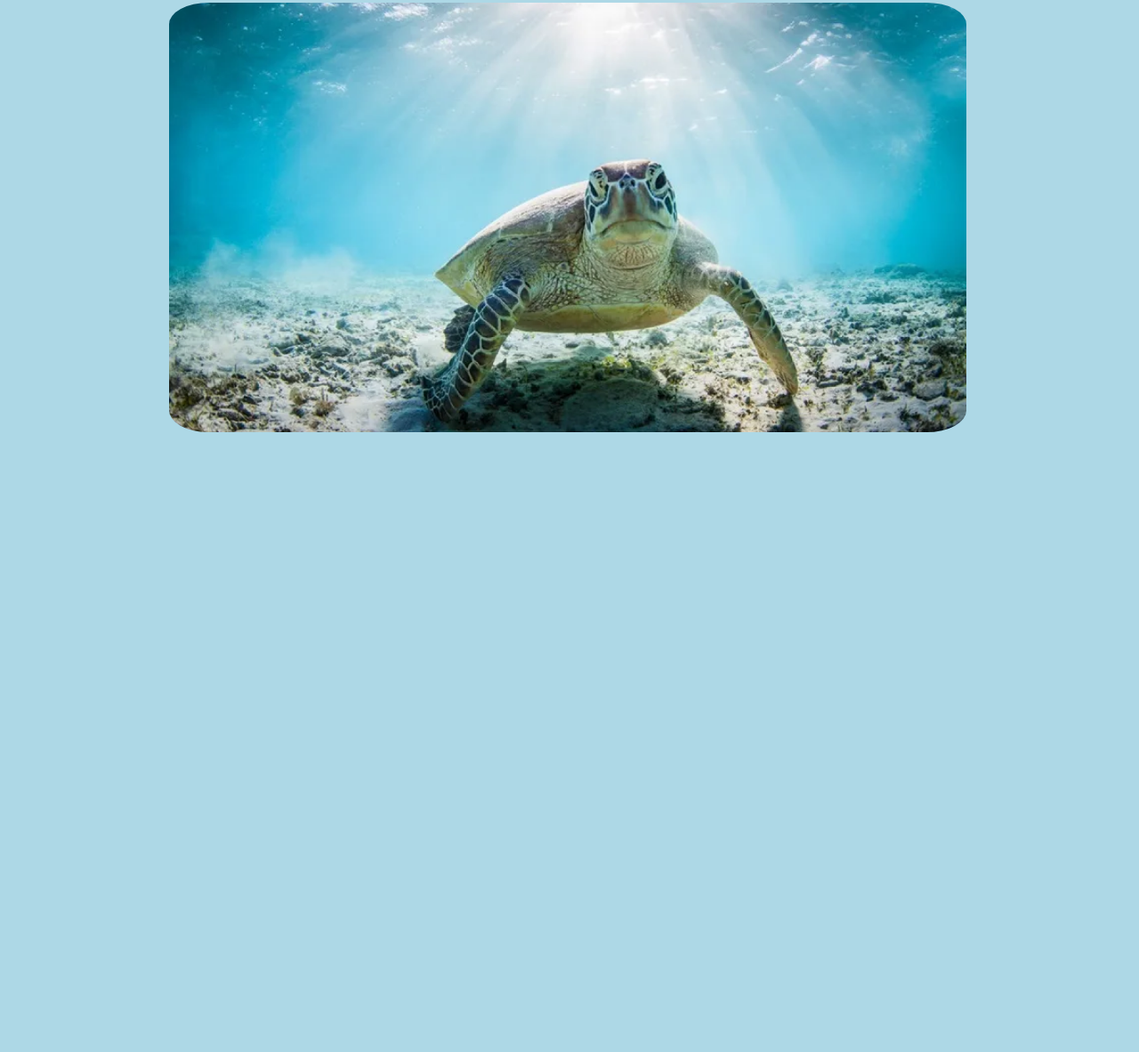
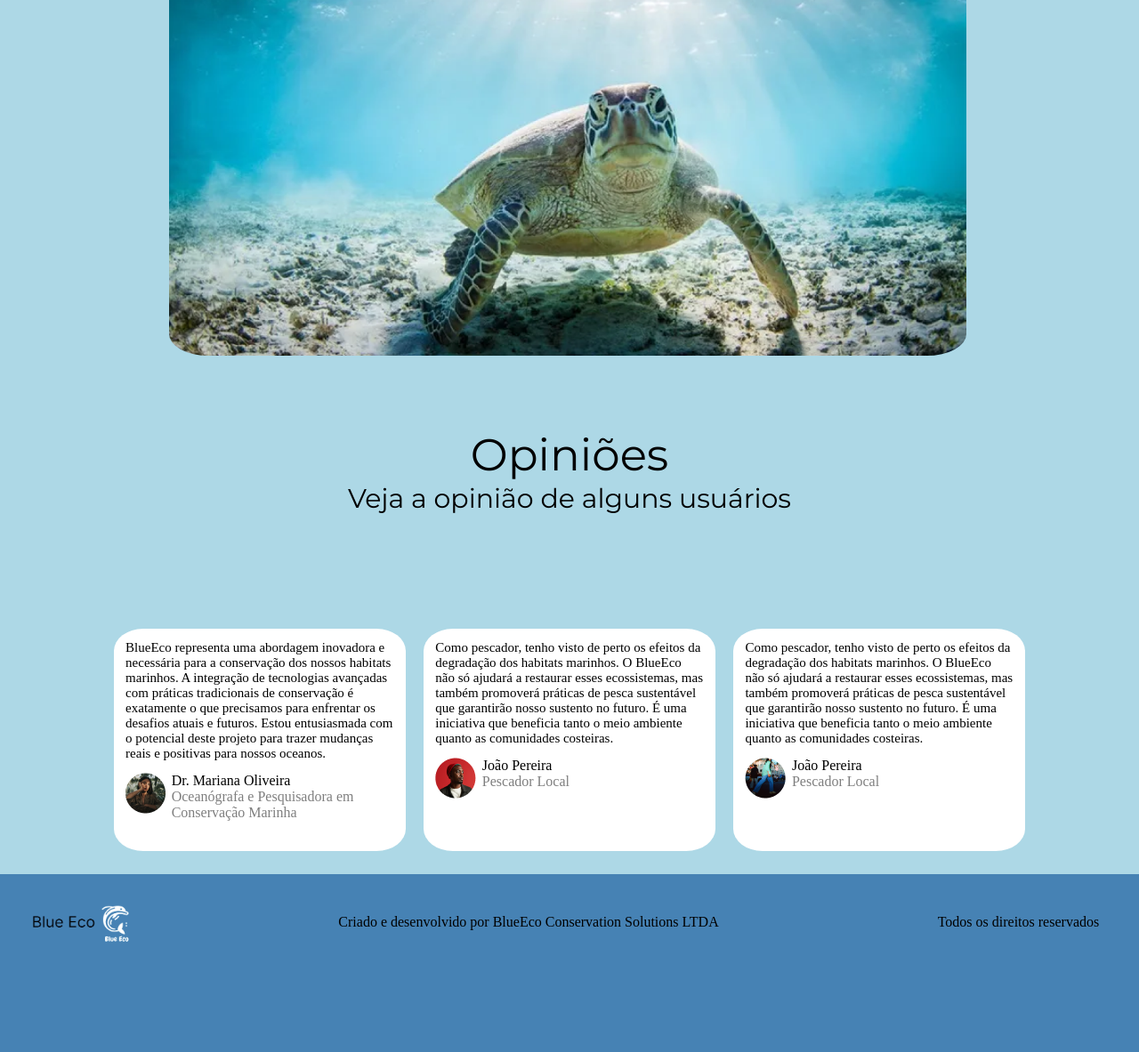
Before and after one commit to LucasSilva2005/Global-Solution, a plain HTML site: page index.html in a window 1280 px wide. Shown: the part 407-1590 px from the top of the page at 89% size. Before the commit the page ends 897 px from the top, so only its background shows below. Drawn offline with Linux system fonts and the light colour scheme.

Commit message:
lançamento landing page

```diff
--- a/index.html
+++ b/index.html
@@ -11,7 +11,7 @@
   />
   <link rel="shortcut icon" href="/assets/favicon.png" type="image/x-icon" />
   <link rel="stylesheet" href="/style.css" />
-  <title>Sobre nós</title>
+  <title>Blue Eco</title>
  </head>
  <body>
   <header>
@@ -19,28 +19,64 @@
     <nav class="apresentacao__navegacao">
      <img class="logo" src="/assets/logo.png" alt="" />
      <a class="apresentacao__links__navbar" href="/index.html">Home</a>
-     <a class="apresentacao__links__navbar" href="/about/about.html"
-      >Sobre nós</a
-     >
+     <a class="apresentacao__links__navbar" href="/about/about.html">Sobre nós</a>
      <a class="apresentacao__links__navbar" href="/login/login.html">Entrar</a>
-     <a class="apresentacao__links__navbar" href="/cadastro/cadastro.html"
-      >Cadastrar</a
-     >
+     <a class="apresentacao__links__navbar__botao" href="/cadastro/cadastro.html">Cadastrar</a>
     </nav>
    </div>
   </header>
   <main>
-   <h1>
-    <p class="paragrafo">OCEAN EDU</p>
+   <h1 class="container__paragrafos">
+    <p class="paragrafo">Blue Eco</p>
     <p class="subparagrafo">
-     "O conhecimento é a chave para a sobrevivência." - Jacques-Yves
-     <br />Cousteau
+     Preserve o oceano hoje para um amanhã azul e vibrante.
     </p>
    </h1>
-   <a class="botao__cadastro" href="/cadastro/cadastro.html">Cadastrar</a>
+   <a class="botao__cadastro" href="/cadastro/cadastro.html"
+    >Venha fazer a direfença aqui</a
+   >
    <section>
-    <img class="tartaruga" src="/assets/tartaruga.png" alt="" srcset="">
+    <img class="tartaruga" src="/assets/tartaruga.png" alt="" srcset="" />
    </section>
+   <p class="paragrafo__opinioes">Opiniões</p>
+   <p class="subparagrafo__opinioes">Veja a opinião de alguns usuários</p>
+   <div class="pricipal__opiniao">
+    <div class="Opiniao1">
+     <p class="paragrafo__opiniao1">
+      BlueEco representa uma abordagem inovadora e necessária para a conservação dos nossos habitats marinhos. A integração de tecnologias avançadas com práticas tradicionais de conservação é exatamente o que precisamos para enfrentar os desafios atuais e futuros. Estou entusiasmada com o potencial deste projeto para trazer mudanças reais e positivas para nossos oceanos.
+     </p>
+     <img class="imagem__opiniao1" src="/assets/mariana.png" alt="" srcset="">
+     <p class="nome__opiniao1">Dr. Mariana Oliveira</p>
+     <p class="profissao__opiniao1">Oceanógrafa e Pesquisadora em Conservação Marinha</p>
+    </div>
+    <div class="Opiniao2">
+     <p class="paragrafo__opiniao2">
+      Como pescador, tenho visto de perto os efeitos da degradação dos habitats marinhos. O BlueEco não só ajudará a restaurar esses ecossistemas, mas também promoverá práticas de pesca sustentável que garantirão nosso sustento no futuro. É uma iniciativa que beneficia tanto o meio ambiente quanto as comunidades costeiras.
+     </p>
+     <img class="imagem__opiniao2" src="/assets/joao.png" alt="" srcset="">
+     <p class="nome__opiniao2">João Pereira</p>
+     <p class="profissao__opiniao2">Pescador Local</p>
+    </div>
+    <div class="Opiniao3">
+     <p class="paragrafo__opiniao3">
+      Como pescador, tenho visto de perto os efeitos da degradação dos habitats
+      marinhos. O BlueEco não só ajudará a restaurar esses ecossistemas, mas
+      também promoverá práticas de pesca sustentável que garantirão nosso
+      sustento no futuro. É uma iniciativa que beneficia tanto o meio ambiente
+      quanto as comunidades costeiras.
+     </p>
+     <img class="imagem__opiniao3" src="/assets/ana.png" alt="" srcset="" />
+     <p class="nome__opiniao3">João Pereira</p>
+     <p class="profissao__opiniao3">Pescador Local</p>
+    </div>
+   </div>
   </main>
+  <footer>
+   <div class="rodape">
+     <img class="imagem__rodape" src="/assets/imagemrodape.png" alt="" srcset="">
+    <p class="rodape__centro">Criado e desenvolvido por BlueEco Conservation Solutions LTDA</p>
+    <p class="rodape__direita">Todos os direitos reservados</p>
+   </div>
+  </footer>
  </body>
 </html>
--- a/style.css
+++ b/style.css
@@ -10,9 +10,9 @@
  --fonte-secundaria: 'Arial, Helvetica, sans-serif';
  --cor-header: #87ceeb;
  --cor-texto: #000000;
- --cor-fundo: #ADD8E6;
+ --cor-fundo: #add8e6;
 }
-body{
+body {
  background-color: var(--cor-fundo);
 }
 
@@ -25,16 +25,30 @@ body{
 .apresentacao__navegacao {
  display: flex;
  justify-content: flex-end;
- gap: 20px;
+ gap: 50px;
 }
 .apresentacao__links__navbar {
+ display: flex;
  position: relative;
  top: 25px;
- right: 10px;
+ right: 20px;
  font-family: var(--fonte-pricipal);
  font-size: 20px;
  text-decoration: none;
  color: var(--cor-texto);
+}
+
+.apresentacao__links__navbar__botao {
+ position: relative;
+ border-radius: 10%;
+ margin: 1% 2% 5% 0%;
+ font-family: var(--fonte-pricipal);
+ font-size: 20px;
+ text-decoration: none;
+ color: var(--cor-texto);
+ background-color: #00BFFF;
+ color: #ffffff;
+ padding: 1% 1% 1% 1%;
 }
 
 .logo {
@@ -47,6 +61,11 @@ body{
  height: auto;
 }
 
+.container__paragrafos {
+ width: 50%; /* Define a largura do contêiner pai */
+ margin: 0 auto; /* Centraliza o contêiner na página */
+}
+
 .paragrafo {
  margin-top: 6%;
  font-family: var(--fonte-pricipal);
@@ -55,15 +74,18 @@ body{
 }
 
 .subparagrafo {
+ justify-content: center;
  font-family: var(--fonte-secundaria);
- margin: 1%;
  text-align: center;
+ font-size: 26px;
+ padding: 5px;
 }
 .botao__cadastro {
  text-align: center;
  margin: 20px auto;
  display: block;
- width: 10%;
+ width: 28%;
+ height: auto;
  padding: 10px;
  justify-content: center;
  text-decoration: none;
@@ -83,3 +105,132 @@ body{
  height: auto;
  right: 100%;
 }
+
+.paragrafo__opinioes{
+ margin-top: 6%;
+ text-align: center;
+ font-family: var(--fonte-pricipal);
+ font-size: 50px;
+}
+
+.subparagrafo__opinioes{
+ text-align: center;
+ font-family: var(--fonte-pricipal);
+ font-size: 30px;
+}
+
+.pricipal__opiniao{
+ gap: 2%;
+ display: flex;
+ margin: 10% 10% 2% 10%;
+ width: 80%;
+
+}
+
+.Opiniao1{
+ width: 350px;
+ height: 250px;
+ background-color: #ffffff;
+ border-radius: 10%;
+}
+
+.paragrafo__opiniao1{
+ padding: 4%;
+ font-size: 15px;
+}
+
+.imagem__opiniao1{
+ float: left;
+ padding-left: 4%;
+}
+
+.nome__opiniao1{
+ padding-left: 2%;
+ overflow: hidden;
+}
+
+.profissao__opiniao1{
+ padding-left: 2%;
+ overflow: hidden;
+ opacity: 0.5;
+}
+
+.Opiniao2{
+ width: 350px;
+ height: 250px;
+ background-color: #ffffff;
+ border-radius: 10%;
+}
+
+.paragrafo__opiniao2{
+ padding: 4%;
+ font-size: 15px;
+}
+
+.imagem__opiniao2{
+ float: left;
+ padding-left: 4%;
+}
+
+.nome__opiniao2{
+ padding-left: 2%;
+ overflow: hidden;
+}
+
+.profissao__opiniao2{
+ padding-left: 2%;
+ overflow: hidden;
+ opacity: 0.5;
+}
+
+.Opiniao3{
+ width: 350px;
+ height: 250px;
+ background-color: #ffffff;
+ border-radius: 10%;
+}
+
+.paragrafo__opiniao3{
+ padding: 4%;
+ font-size: 15px;
+}
+
+.imagem__opiniao3{
+ float: left;
+ padding-left: 4%;
+}
+
+.nome__opiniao3{
+ padding-left: 2%;
+ overflow: hidden;
+}
+
+.profissao__opiniao3{
+ padding-left: 2%;
+ overflow: hidden;
+ opacity: 0.5;
+}
+
+.rodape{
+ display: flex;
+ justify-content: space-between;
+ width: 100%;
+ height: 200px;
+ background-color: #4682B4;
+}
+
+.imagem__rodape{
+ padding: 2% 2% 2% 2%;
+ width: 10%;
+ height: 30%;
+ float: left;
+}
+
+.rodape__centro{
+ align-items: center;
+ padding: 3.5%;
+}
+
+.rodape__direita{
+ padding: 3.5%;
+}
```
Also changed, not shown: about/about.html (+1 -1 lines), cadastro/cadastro.html (+1 -1 lines), login/login.html (+1 -1 lines), assets/ana.png (added), assets/favicon.png (deleted), assets/imagemrodape.png (added), assets/joao.png (added), assets/logo.png, assets/mariana.png (added).
